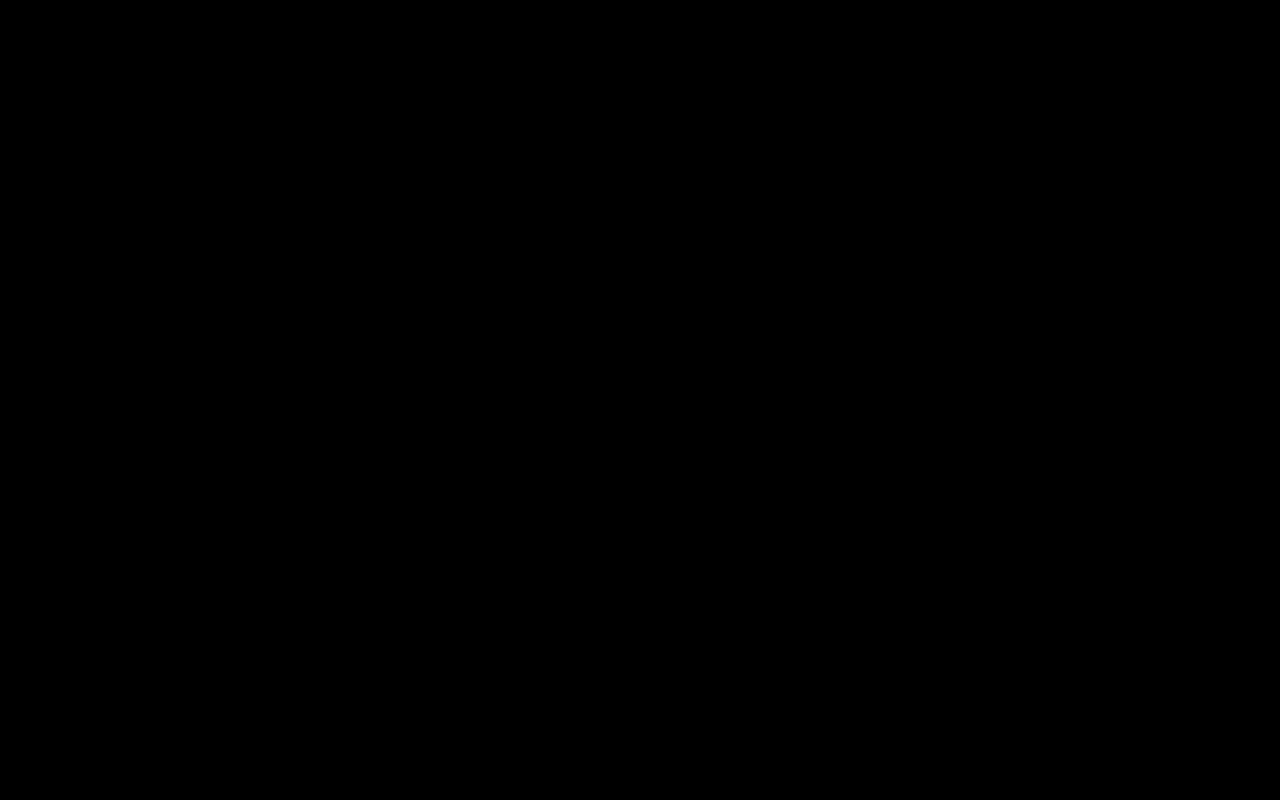
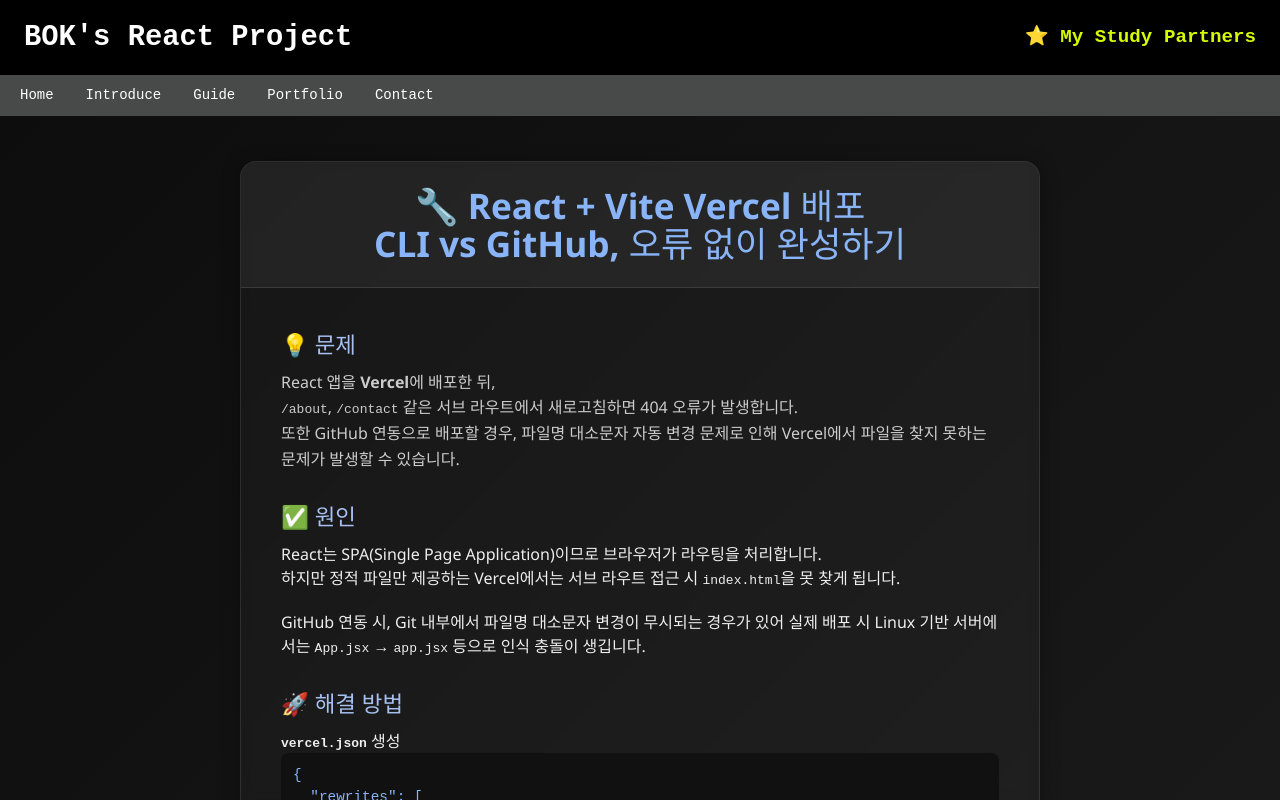
Before and after one commit to KYUNG-BOK/bok_project, a React (Vite) app: page /vercelupload in a window 1280 px wide. Before the commit this address had no page. Built offline with nearby package versions, Linux system fonts and the light colour scheme.

Commit message:
콘텐츠추가

```diff
--- a/src/App.jsx
+++ b/src/App.jsx
@@ -5,6 +5,8 @@
 import Layout from './pages/Layout';
 import Portfolio from './pages/Portfolio';
 import VercelGuide from './pages/VercelGuide';
+import VercelUpload from './pages/VercelUpload';
+
 
 
 function App() {
@@ -20,6 +22,7 @@
     <Route path="/contact" element={<Contact />} />
     <Route path="/portfolio" element={<Portfolio />} />
     <Route path="/vercelguide" element={<VercelGuide />} />
+    <Route path="/vercelupload" element={<VercelUpload />} />
 
 
   </Route>
--- a/src/pages/NavBar.jsx
+++ b/src/pages/NavBar.jsx
@@ -30,6 +30,7 @@
           <span>Guide</span>
           <ul className={styles.sub}>
             <li onClick={() => navigate('/VercelGuide')}>Vercel 새로고침 404 오류</li>
+            <li onClick={() => navigate('/VercelUpload')}>Vercel Upload Error</li>
           </ul>
         </li>
 
--- a/src/pages/VercelGuide.jsx
+++ b/src/pages/VercelGuide.jsx
@@ -4,8 +4,11 @@
   return (
     <div className="vercel-guide-page">
       <div className="vercel-guide-container">
+        <div className="title-wrapper">
+
         <h1 className="title">🔧 Vercel + React + Vite<br />새로고침 시 404 오류 해결법</h1>
-
+         </div>
+         <div className="scrollable-content">
         <section>
           <h2>💡 문제</h2>
           <p>
@@ -62,6 +65,7 @@
             서브페이지에서 <strong>404 오류 없이 부드럽게</strong> 작동합니다.
           </p>
         </section>
+        </div>
       </div>
     </div>
   );
--- a/src/pages/VercelGuide.scss
+++ b/src/pages/VercelGuide.scss
@@ -2,7 +2,7 @@
   background: linear-gradient(135deg, #0d0d0d, #1a1a1a);
   color: #eee;
   padding: 40px;
-  min-height: 100vh;
+  min-height: 809px;
   font-family: 'Segoe UI', sans-serif;
   display: flex;
   justify-content: center;
@@ -12,18 +12,42 @@
     background-color: rgba(255, 255, 255, 0.03);
     border: 1px solid rgba(255, 255, 255, 0.1);
     backdrop-filter: blur(5px);
-    padding: 40px;
-    max-width: 800px;
+    width: 800px;
+    height: 720px;
     border-radius: 16px;
     box-shadow: 0 4px 20px rgba(0, 0, 0, 0.3);
+    display: flex;
+    flex-direction: column;
+    overflow: hidden;
+  }
+
+  .title-wrapper {
+    padding: 24px;
+    background: rgba(255, 255, 255, 0.05);
+    border-bottom: 1px solid rgba(255, 255, 255, 0.1);
+    flex-shrink: 0;
   }
 
   .title {
     font-size: 2.2rem;
-    margin-bottom: 24px;
     color: #8ab4f8;
     text-align: center;
+    margin: 0;
   }
+
+.scrollable-content {
+  padding: 40px;
+  overflow-y: auto;
+  flex-grow: 1;
+
+  /* 스크롤바 숨기기 */
+  scrollbar-width: none; /* Firefox */
+  -ms-overflow-style: none; /* IE/Edge */
+}
+
+  .scrollable-content::-webkit-scrollbar {
+  display: none; /* Chrome, Safari */
+}
 
   section {
     margin-bottom: 28px;
@@ -40,8 +64,10 @@
     }
   }
 
-  ol {
-    padding-left: 20px;
+  ol,ul {
+    list-style: none;
+    padding-left: 0;
+    margin-left: 0;
 
     li {
       margin-bottom: 20px;
--- /dev/null
+++ b/src/pages/VercelUpload.jsx
@@ -0,0 +1,128 @@
+import './VercelGuide.scss';
+
+function VercelGuide() {
+  return (
+    <div className="vercel-guide-page">
+      <div className="vercel-guide-container">
+        <div className="title-wrapper">
+
+        <h1 className="title">🔧 React + Vite Vercel 배포<br /> CLI vs GitHub, 오류 없이 완성하기</h1>
+         </div>
+         <div className="scrollable-content">
+       <section>
+  <h2>💡 문제</h2>
+  <p>
+    React 앱을 <strong>Vercel</strong>에 배포한 뒤,<br />
+    <code>/about</code>, <code>/contact</code> 같은 <strong>서브 라우트에서 새로고침</strong>하면 404 오류가 발생합니다.
+  </p>
+  <p>
+    또한 GitHub 연동으로 배포할 경우, <strong>파일명 대소문자 자동 변경 문제</strong>로 인해
+    Vercel에서 파일을 찾지 못하는 문제가 발생할 수 있습니다.
+  </p>
+</section>
+
+<section>
+  <h2>✅ 원인</h2>
+  <ul>
+    <li>
+      React는 SPA(Single Page Application)이므로 <strong>브라우저가 라우팅</strong>을 처리합니다.<br />
+      하지만 정적 파일만 제공하는 Vercel에서는 서브 라우트 접근 시 <code>index.html</code>을 못 찾게 됩니다.
+    </li>
+    <li>
+      GitHub 연동 시, Git 내부에서 <strong>파일명 대소문자 변경이 무시되는</strong> 경우가 있어
+      실제 배포 시 Linux 기반 서버에서는 <code>App.jsx</code> → <code>app.jsx</code> 등으로 인식 충돌이 생깁니다.
+    </li>
+  </ul>
+</section>
+
+<section>
+  <h2>🚀 해결 방법</h2>
+  <ol>
+    <li>
+      <strong><code>vercel.json</code> 생성</strong>
+      <pre>
+{`{
+  "rewrites": [
+    { "source": "/(.*)", "destination": "/" }
+  ]
+}`}
+      </pre>
+      <p>→ 모든 경로를 <code>index.html</code>로 리다이렉트합니다.</p>
+    </li>
+    <li>
+      <strong><code>vite.config.js</code>에 base 설정</strong>
+      <pre>
+{`import { defineConfig } from 'vite';
+import react from '@vitejs/plugin-react';
+
+export default defineConfig({
+  base: '/',
+  plugins: [react()],
+});`}
+      </pre>
+      <p>→ 정적 리소스를 루트 기준으로 불러올 수 있게 합니다.</p>
+    </li>
+  </ol>
+</section>
+
+<section>
+  <h2>📦 Vercel 배포 방식 두 가지</h2>
+  <ol>
+    <li>
+      <strong>1. GitHub 연동</strong>
+      <p>
+        GitHub 저장소와 Vercel을 연동하면 커밋할 때마다 자동으로 배포됩니다.<br />
+        하지만 <strong>파일명 대소문자 이슈</strong>로 인해 실제 배포에서 문제가 발생할 수 있습니다.
+      </p>
+    </li>
+    <li>
+      <strong>2. Vercel CLI로 직접 배포</strong>
+      <p>
+        VSCode의 터미널에서 <code>vercel</code> 명령어로 현재 로컬 코드를 직접 배포할 수 있습니다.<br />
+        GitHub와 독립적으로 동작하므로 <strong>더 유연하게 실시간 배포</strong>가 가능합니다.
+      </p>
+      <pre>
+{`# 1. CLI 설치 (처음 1회)
+npm install -g vercel
+
+# 2. 로그인
+vercel login
+# 👉 이메일 입력 → 메일로 인증 링크 수신 → 클릭하면 로그인 완료
+
+# 3. 최초 배포 시 (프로젝트 연결, 설정 포함)
+vercel
+
+# 4. 실제 프로덕션 배포 시
+vercel --prod`}
+      </pre>
+
+      <p><strong>처음 <code>vercel</code> 명령어 입력 시</strong> 나오는 질문 예시:</p>
+      <ul>
+        <li>✔️ 어떤 프로젝트에 연결할까요? (기존 프로젝트 또는 새 프로젝트)</li>
+        <li>✔️ 어떤 디렉토리를 배포할까요? (보통 기본값으로 Enter)</li>
+        <li>✔️ 어떤 프레임워크인가요? (React, Vite 등 자동 감지됨)</li>
+        <li>✔️ 환경변수 설정할까요? (필요 시 설정 가능)</li>
+      </ul>
+      <p>
+        이런 설정이 끝나면 `.vercel` 폴더가 생성되고, 이후엔 <code>vercel --prod</code>만으로 빠르게 배포 가능합니다!
+      </p>
+    </li>
+  </ol>
+</section>
+
+
+<section>
+  <h2>🎉 결과</h2>
+  <p>
+    이제 Vercel에 배포한 React 앱은 <strong>서브 라우트에서 새로고침해도 404 오류가 발생하지 않으며</strong>,
+    <br />GitHub 연동 배포 시의 이슈도 사전에 예방할 수 있습니다.
+  </p>
+</section>
+
+        </div>
+      </div>
+    </div>
+  );
+}
+
+export default VercelGuide;
```
